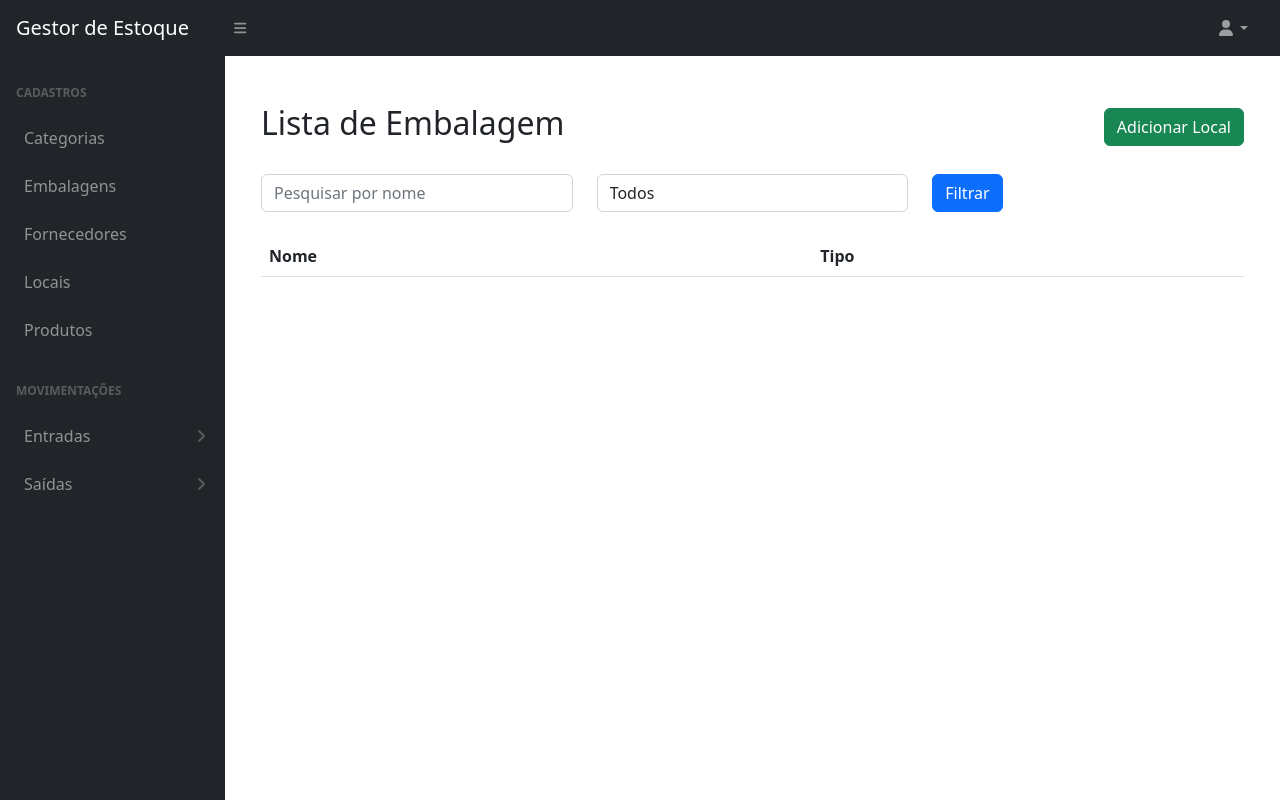
After one commit to alessandragaleno/gestor_estoque, a Django app: template produtos/templates/produtos/listar_categoria.html in a window 1280 px wide. The commit adds this page. Run offline with Django 4.2, Linux system fonts and the light colour scheme; the template is opened without the code that fills it, so the values that code supplies are empty; parts of the project's set-up code (start-up, migrations or seed data) failed here and were passed over; some libraries are stand-ins or nearby versions.

Commit message:
adição de urls, views, forms, imports, arquivos html

```diff
--- a/produtos/models.py
+++ b/produtos/models.py
@@ -165,7 +165,7 @@ class Produto(BaseModel):  # noqa: F811
 class Categoria(BaseModel):
     nome = models.CharField(
         max_length=100,
-        verbose_name='ome da categoria'
+        verbose_name='nome da categoria'
     )
     unique = True
     nome = models.CharField(
--- /dev/null
+++ b/produtos/templates/produtos/listar_categoria.html
@@ -0,0 +1,49 @@
+{% extends "base.html" %}
+
+{% block content %}
+<div class="container mt-5">
+    <div class="d-flex justify-content-between align-items-center mb-4">
+        <h2>Lista de Embalagem</h2>
+        <a href="{% url 'adicionar_embalagem' %}" class="btn btn-success">Adicionar Local</a>
+    </div>
+    <form method="get" class="mb-4">
+        <div class="row">
+            <div class="col-md-4">
+                <input type="text" name="q" class="form-control" placeholder="Pesquisar por nome" value="{{ request.GET.q }}">
+            </div>
+            <div class="col-md-4">
+                <select name="tipo" class="form-control">
+                    <option value="">Todos</option>
+                    <option value="F" {% if request.GET.tipo == "F" %}selected{% endif %}>Físico</option>
+                    <option value="D" {% if request.GET.tipo == "D" %}selected{% endif %}>Digital</option>
+                </select>
+            </div>
+            <div class="col-md-4">
+                <button type="submit" class="btn btn-primary">Filtrar</button>
+            </div>
+        </div>
+    </form>
+    <div class="table-responsive">
+        <table class="table table-striped table-hover">
+            <thead class="thead-dark">
+                <tr>
+                    <th>Nome</th>
+                    <th>Tipo</th>
+                </tr>
+            </thead>
+            <tbody>
+                {% for categoria in categorias %}
+                <tr>
+                    <td>{{ categoria.nome }}</td>
+                    <td>{{ categoria.tipo }}</td>
+                    <td class="text-end">
+                        <a href="{% url 'editar_categoria' categoria.id %}" class="btn btn-warning btn-sm">Editar</a>
+                        <a href="{% url 'excluir_categoria' categoria.id %}" class="btn btn-danger btn-sm">Excluir</a>
+                    </td>
+                </tr>
+                {% endfor %}
+            </tbody>
+        </table>
+    </div>
+</div>
+{% endblock content %}
--- a/produtos/urls.py
+++ b/produtos/urls.py
@@ -1,8 +1,23 @@
-from django.urls import path  # noqa: I001
-from .views import adicionar_local, inicio, listar_locais, listar_embalagem, adicionar_embalagem, editar_local, excluir_embalagem, excluir_local, editar_embalagem  # noqa: E501, F811, F401
+from django.urls import path
 
+from .views import (
+    adicionar_categoria,
+    adicionar_embalagem,
+    adicionar_local,
+    editar_categoria,
+    editar_embalagem,
+    editar_local,
+    excluir_categoria,
+    excluir_embalagem,
+    excluir_local,
+    inicio,
+    listar_categoria,
+    listar_embalagem,
+    listar_locais,
+)
 
 urlpatterns = [
+    # locais
     path('', inicio, name='inicio'),
     path('locais/', listar_locais, name='listar_locais'),  # noqa: F821
     path('locais/adicionar/', adicionar_local, name='adicionar_local'),
@@ -13,4 +28,9 @@ urlpatterns = [
     path('embalagens/adicionar/', adicionar_embalagem, name='adicionar_embalagem'),  # noqa: E501
     path('embalagens/editar/<int:pk>/', editar_embalagem, name='editar_embalagem'),  # noqa: F821 , E501# type: ignore
     path('embalagens/excluir/<int:pk>/', excluir_embalagem, name='excluir_embalagem'),  # type: ignore  # noqa: F821, E501
+    # categorias
+    path('categorias/', listar_categoria, name='listar_categorias'),  # noqa: F821
+    path('categorias/adicionar/', adicionar_categoria, name='adicionar_categoria'),  # noqa: E501
+    path('categorias/editar/<int:pk>/', editar_categoria, name='editar_categoria'),  # noqa: E501
+    path('categorias/excluir/<it:pk>/', excluir_categoria, name='excluir_categoria')  # noqa: E501
 ]
--- a/templates/base.html
+++ b/templates/base.html
@@ -36,6 +36,10 @@
                     <div class="sb-sidenav-menu">
                         <div class="nav">
                             <div class="sb-sidenav-menu-heading">Cadastros</div>
+                            <a class="nav-link" href="base.html">
+                                <div class="sb-nav-link-icon"></div>
+                                Categorias
+                            </a>
                             <a class="nav-link" href="base.html">
                                 <div class="sb-nav-link-icon"></div>
                                 Embalagens
```
Also changed, not shown: produtos/forms.py (+8 -1 lines), produtos/templates/produtos/adicionar_categoria.html (added, +13 -0 lines), produtos/templates/produtos/exclusao_categoria.html (added, +23 -0 lines), produtos/views.py (+50 -3 lines), templates/index.html (+39 -28 lines), templates/menu.html (+15 -4 lines).
